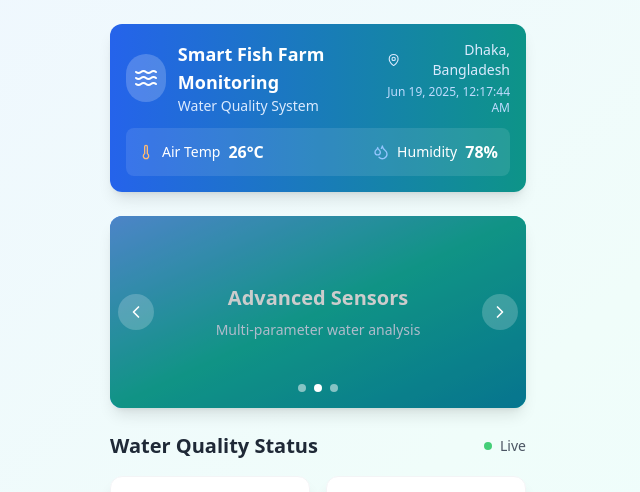
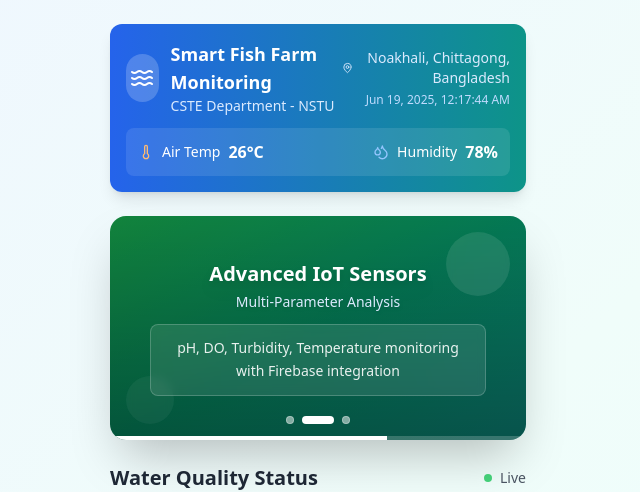
Before and after one commit to tofayela142/quick-alert-mobile-glide, a React (Vite) app: page / in a window 1280 px wide. Shown: the top 492 px of the page, without its empty margins (322-962 px from the left). Built offline with nearby package versions, Linux system fonts and the light colour scheme; no server answers; the database is empty.

Commit message:
feat: Update location, project details, and slider
- Updated the app header to include the location "Noakhali, Chittagong, Bangladesh" and the project details "CSTE department NSTU".
- Enhanced the image slider with a more professional design.

```diff
--- a/src/components/AppHeader.tsx
+++ b/src/components/AppHeader.tsx
@@ -6,7 +6,7 @@ const AppHeader = () => {
   const [currentTime, setCurrentTime] = useState('');
   const [airTemp] = useState(26); // This would come from weather API
   const [humidity] = useState(78); // This would come from weather API
-  const [location] = useState('Dhaka, Bangladesh'); // This would come from geolocation API
+  const [location] = useState('Noakhali, Chittagong, Bangladesh'); // Updated location
 
   useEffect(() => {
     const updateTime = () => {
@@ -35,7 +35,7 @@ const AppHeader = () => {
           </div>
           <div>
             <h1 className="text-lg font-bold">Smart Fish Farm Monitoring</h1>
-            <p className="text-blue-100 text-sm">Water Quality System</p>
+            <p className="text-blue-100 text-sm">CSTE Department - NSTU</p>
           </div>
         </div>
         <div className="text-right">
--- a/src/components/ImageSlider.tsx
+++ b/src/components/ImageSlider.tsx
@@ -1,37 +1,47 @@
 
 import React, { useState, useEffect } from 'react';
-import { ChevronLeft, ChevronRight } from 'lucide-react';
+import { ChevronLeft, ChevronRight, Play, Pause } from 'lucide-react';
 
 const ImageSlider = () => {
   const [currentSlide, setCurrentSlide] = useState(0);
+  const [isAutoPlay, setIsAutoPlay] = useState(true);
 
   const slides = [
     {
       id: 1,
       image: "/lovable-uploads/259f17a1-5aed-44fc-b912-575d908ad6c0.png",
-      title: "Water Quality Monitoring",
-      description: "Real-time aquaculture system monitoring"
+      title: "Smart Aquaculture Monitoring",
+      subtitle: "CSTE Department - NSTU",
+      description: "Real-time water quality monitoring system for sustainable fish farming in Noakhali",
+      gradient: "from-blue-600 via-teal-600 to-cyan-600"
     },
     {
       id: 2,
       image: "/placeholder.svg",
-      title: "Advanced Sensors",
-      description: "Multi-parameter water analysis"
+      title: "Advanced IoT Sensors",
+      subtitle: "Multi-Parameter Analysis",
+      description: "pH, DO, Turbidity, Temperature monitoring with Firebase integration",
+      gradient: "from-green-600 via-emerald-600 to-teal-600"
     },
     {
       id: 3,
       image: "/placeholder.svg",
-      title: "Smart Aquaculture",
-      description: "Intelligent fish farming solutions"
+      title: "Research Innovation",
+      subtitle: "NSTU Excellence",
+      description: "Computer Science & Telecommunication Engineering solutions for agriculture",
+      gradient: "from-purple-600 via-indigo-600 to-blue-600"
     }
   ];
 
   useEffect(() => {
+    if (!isAutoPlay) return;
+
     const timer = setInterval(() => {
       setCurrentSlide((prev) => (prev + 1) % slides.length);
-    }, 4000);
+    }, 5000);
+
     return () => clearInterval(timer);
-  }, []);
+  }, [isAutoPlay, slides.length]);
 
   const goToSlide = (index: number) => {
     setCurrentSlide(index);
@@ -45,22 +55,39 @@ const ImageSlider = () => {
     setCurrentSlide((prev) => (prev - 1 + slides.length) % slides.length);
   };
 
+  const toggleAutoPlay = () => {
+    setIsAutoPlay(!isAutoPlay);
+  };
+
   return (
-    <div className="relative w-full h-48 bg-gradient-to-r from-blue-500 to-teal-500 rounded-xl overflow-hidden shadow-lg mb-6">
+    <div className="relative w-full h-56 rounded-2xl overflow-hidden shadow-2xl mb-6 group">
       <div className="relative h-full">
         {slides.map((slide, index) => (
           <div
             key={slide.id}
-            className={`absolute inset-0 transition-opacity duration-500 ${
-              index === currentSlide ? 'opacity-100' : 'opacity-0'
+            className={`absolute inset-0 transition-all duration-700 ease-in-out ${
+              index === currentSlide
+                ? 'opacity-100 transform scale-100'
+                : 'opacity-0 transform scale-105'
             }`}
           >
-            <div className="relative h-full bg-gradient-to-br from-blue-400 via-teal-500 to-cyan-600 flex items-center justify-center">
-              <div className="text-center text-white px-6">
-                <h3 className="text-xl font-bold mb-2">{slide.title}</h3>
-                <p className="text-blue-100 text-sm">{slide.description}</p>
+            <div className={`relative h-full bg-gradient-to-br ${slide.gradient} flex items-center justify-center`}>
+              <div className="absolute inset-0 bg-black bg-opacity-20"></div>
+              <div className="absolute inset-0 bg-gradient-to-t from-black/30 to-transparent"></div>
+
+              <div className="relative z-10 text-center text-white px-6 max-w-sm">
+                <div className="mb-2">
+                  <h3 className="text-xl font-bold mb-1 drop-shadow-lg">{slide.title}</h3>
+                  <p className="text-sm text-blue-100 font-medium mb-3 drop-shadow">{slide.subtitle}</p>
+                </div>
+                <div className="bg-white/10 backdrop-blur-sm rounded-lg p-3 border border-white/20">
+                  <p className="text-sm text-white/90 leading-relaxed">{slide.description}</p>
+                </div>
               </div>
-              <div className="absolute inset-0 bg-black bg-opacity-20"></div>
+
+              {/* Decorative elements */}
+              <div className="absolute top-4 right-4 w-16 h-16 bg-white/10 rounded-full backdrop-blur-sm"></div>
+              <div className="absolute bottom-4 left-4 w-12 h-12 bg-white/5 rounded-full backdrop-blur-sm"></div>
             </div>
           </div>
         ))}
@@ -68,30 +95,50 @@ const ImageSlider = () => {
         {/* Navigation arrows */}
         <button
           onClick={prevSlide}
-          className="absolute left-2 top-1/2 transform -translate-y-1/2 bg-white bg-opacity-20 hover:bg-opacity-30 text-white p-2 rounded-full transition-all duration-200"
+          className="absolute left-3 top-1/2 transform -translate-y-1/2 bg-white/20 hover:bg-white/30 backdrop-blur-sm text-white p-2.5 rounded-full transition-all duration-300 hover:scale-110 opacity-0 group-hover:opacity-100 border border-white/20"
         >
           <ChevronLeft className="w-5 h-5" />
         </button>
 
         <button
           onClick={nextSlide}
-          className="absolute right-2 top-1/2 transform -translate-y-1/2 bg-white bg-opacity-20 hover:bg-opacity-30 text-white p-2 rounded-full transition-all duration-200"
+          className="absolute right-3 top-1/2 transform -translate-y-1/2 bg-white/20 hover:bg-white/30 backdrop-blur-sm text-white p-2.5 rounded-full transition-all duration-300 hover:scale-110 opacity-0 group-hover:opacity-100 border border-white/20"
         >
           <ChevronRight className="w-5 h-5" />
         </button>
+
+        {/* Auto-play control */}
+        <button
+          onClick={toggleAutoPlay}
+          className="absolute top-3 right-3 bg-white/20 hover:bg-white/30 backdrop-blur-sm text-white p-2 rounded-full transition-all duration-300 hover:scale-110 opacity-0 group-hover:opacity-100 border border-white/20"
+        >
+          {isAutoPlay ? <Pause className="w-4 h-4" /> : <Play className="w-4 h-4" />}
+        </button>
       </div>
 
-      {/* Slide indicators */}
+      {/* Enhanced slide indicators */}
       <div className="absolute bottom-4 left-1/2 transform -translate-x-1/2 flex space-x-2">
         {slides.map((_, index) => (
           <button
             key={index}
             onClick={() => goToSlide(index)}
-            className={`w-2 h-2 rounded-full transition-all duration-200 ${
-              index === currentSlide ? 'bg-white' : 'bg-white bg-opacity-50'
+            className={`transition-all duration-300 rounded-full border border-white/30 ${
+              index === currentSlide
+                ? 'bg-white w-8 h-2'
+                : 'bg-white/50 hover:bg-white/70 w-2 h-2 hover:scale-125'
             }`}
           />
         ))}
+      </div>
+
+      {/* Progress bar */}
+      <div className="absolute bottom-0 left-0 w-full h-1 bg-white/20">
+        <div
+          className="h-full bg-white transition-all duration-300"
+          style={{
+            width: `${((currentSlide + 1) / slides.length) * 100}%`
+          }}
+        />
       </div>
     </div>
   );
```
